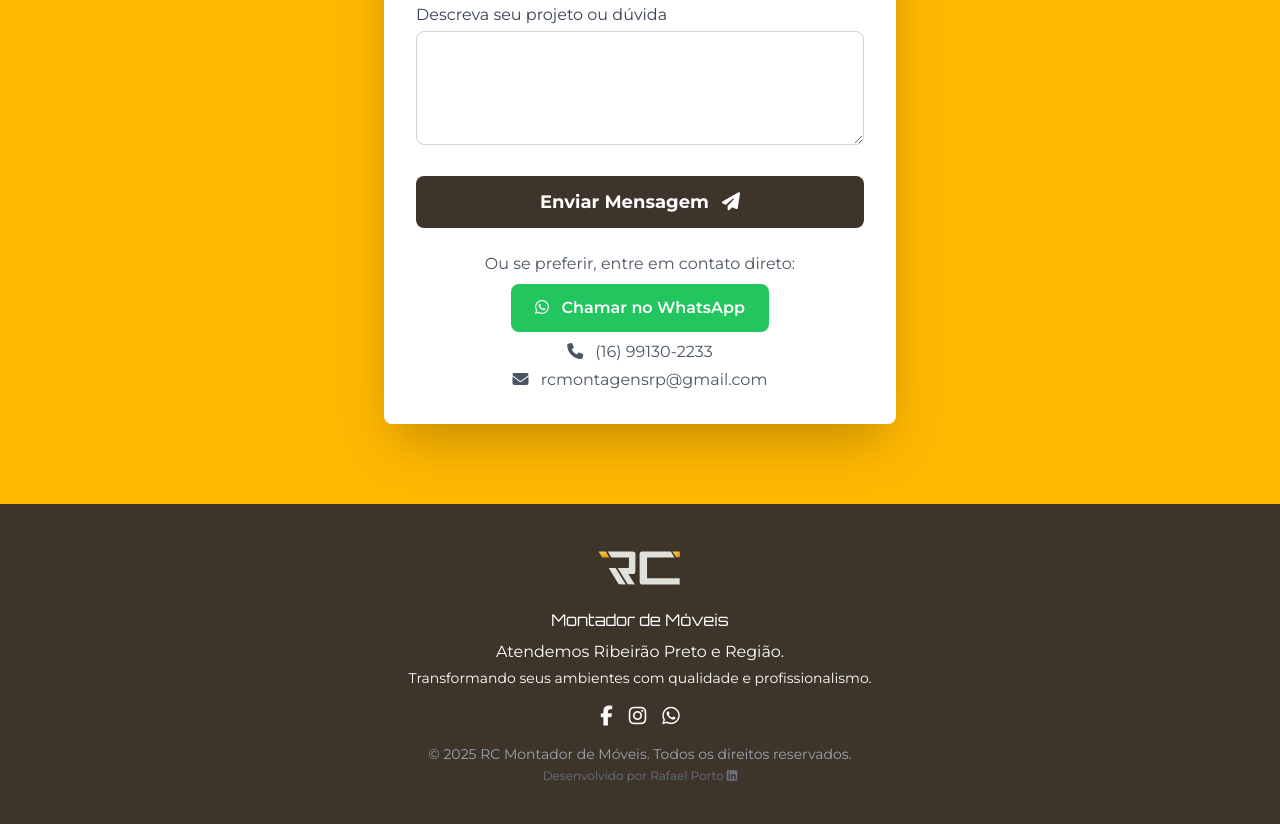
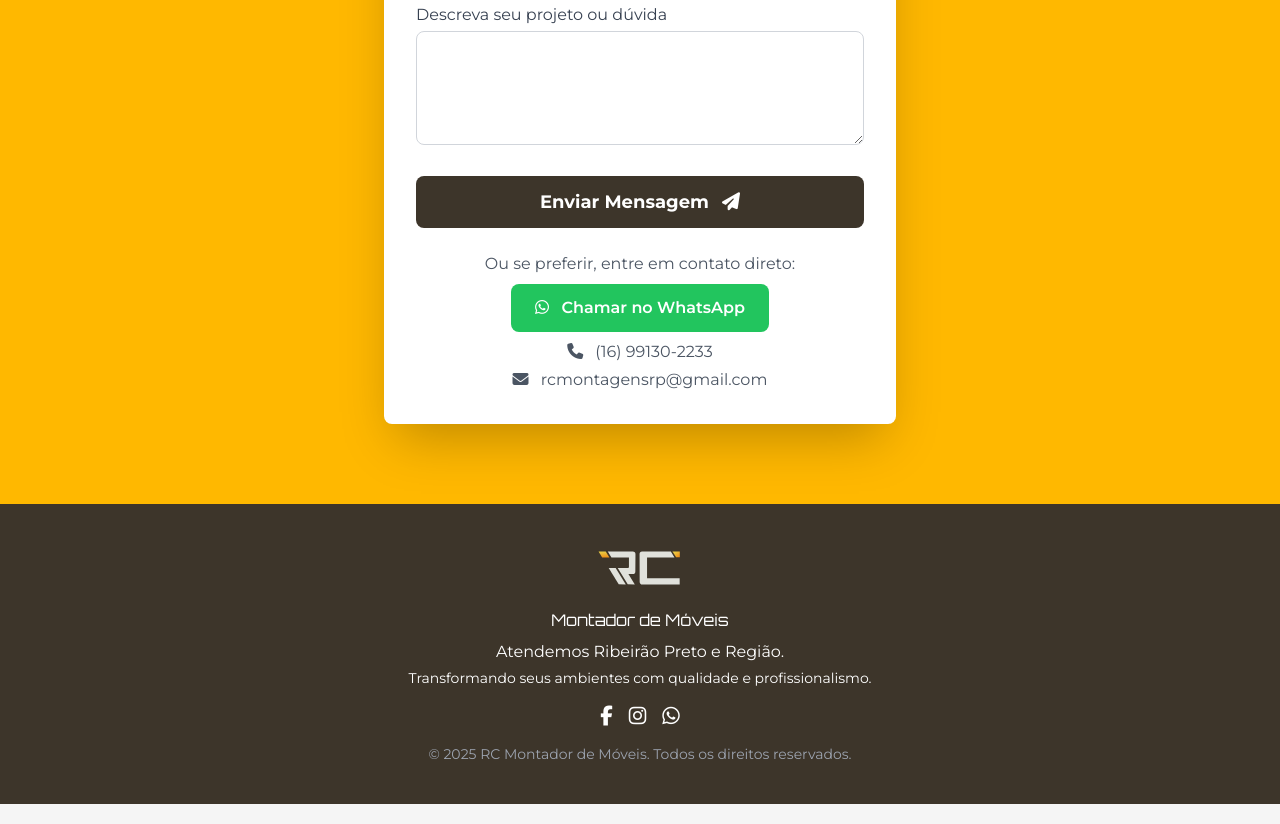
Before and after one commit to rafaelBPorto/rcMoveis, a website: page index.html in a window 1280 px wide. Shown: the part 4190-5014 px from the top of the page. Drawn offline with nearby package versions, Linux system fonts and the light colour scheme.

Commit message:
remove LinkedIn credit from footer

```diff
--- a/index.html
+++ b/index.html
@@ -869,7 +869,7 @@
           &copy; <span id="currentYear"></span> RC Montador de Móveis. Todos os
           direitos reservados.
         </p>
-        <p class="text-xs text-gray-500 mt-1">
+        <!-- <p class="text-xs text-gray-500 mt-1">
           Desenvolvido por Rafael Porto
           <a
             href="https://www.linkedin.com/in/rafaelbporto/"
@@ -877,7 +877,7 @@
             class="hover:text-accent underline"
             ><i class="fab fa-linkedin"></i
           ></a>
-        </p>
+        </p> -->
       </div>
     </footer>
 
```
